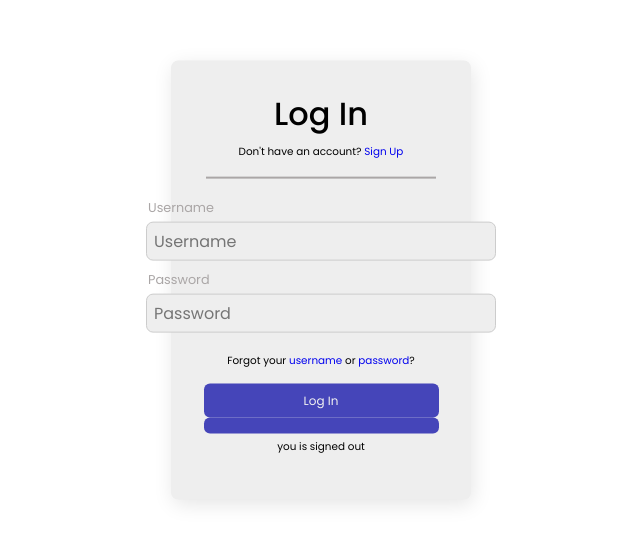
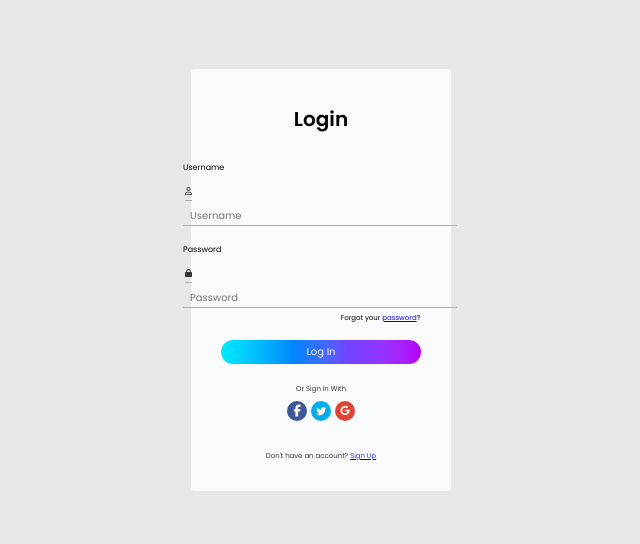
Before and after one commit to peterphan20/Guild-roster, a React (Create React App) app: page /login in a window 1280 px wide. Shown: the part 120-664 px from the top of the page, without its empty margins (319-959 px from the left). Built offline with nearby package versions, Linux system fonts and the light colour scheme.

Commit message:
chore: login form styled

```diff
--- a/src/App.js
+++ b/src/App.js
@@ -14,7 +14,6 @@ const App = () => {
 	const [editClassname, setEditClassname] = useState("");
 	const [editRace, setEditRace] = useState("");
 	const [auth, setAuth] = useState({});
-
 
 	return (
 		<Container>
--- a/src/components/GuildList.js
+++ b/src/components/GuildList.js
@@ -158,12 +158,15 @@ const Navbar = styled.div`
 	height: 2.6rem;
 `;
 const Searchbar = styled.div`
+
 	display: flex;
 	justify-content: center;
 	align-items: center;
 	width: 100%;
 
 	input {
+		background-color: #fffae9;
+		font-size: 12px;
 		border: none;
 		border-radius: 6px;
 		padding: 3px 150px 3px 5px;
--- a/src/components/Login.js
+++ b/src/components/Login.js
@@ -25,16 +25,14 @@ const Login = ({ auth, setAuth }) => {
 
 	return (
 		<LoginContainer>
-			<div className="login-ui">
-				<div className="login-container">
-					<h1>Log In</h1>
-					<p className="sign-up-link">
-						Don't have an account? <Link to="/signup">Sign Up</Link>
-					</p>
-					<hr />
+			<LoginForm>
+				<Loginh1>Login</Loginh1>
 				<div className="login-input-fields">
-						<label htmlFor="login-email">Username</label>
-						<input
+					<div className="input-field">
+						<LoginLabel htmlFor="login-email">Username</LoginLabel>
+						<IconTextBox className="icon-textbox">
+							<i className="far fa-user"></i>
+							<LoginInputField
 								type="text"
 								id="login-email"
 								placeholder="Username"
@@ -42,8 +40,13 @@ const Login = ({ auth, setAuth }) => {
 								value={username}
 								onChange={(e) => setUsername(e.target.value)}
 							/>
-						<label htmlFor="login-password">Password</label>
-						<input
+						</IconTextBox>
+					</div>
+					<div className="input-field">
+						<LoginLabel htmlFor="login-password">Password</LoginLabel>
+						<IconTextBox className="icon-textbox">
+							<i className="fas fa-lock"></i>
+							<LoginInputField
 								type="password"
 								id="login-password"
 								placeholder="Password"
@@ -51,25 +54,31 @@ const Login = ({ auth, setAuth }) => {
 								value={password}
 								onChange={(e) => setPassword(e.target.value)}
 							/>
+						</IconTextBox>
 					</div>
-					<div className="login-footer">
-						<p>
+				</div>
+				<PasswordForgetLink>
 					Forgot your{" "}
-							<a href="https://github.com/peterphan20" target="_blank" rel="noreferrer">
-								username
-							</a>{" "}
-							or{" "}
 					<a href="https://github.com/peterphan20" target="_blank" rel="noreferrer">
 						password
 					</a>
 					?
-						</p>
-						<button onClick={handleLoginAuth}>Log In</button>
-						<button onClick={handleLogout}></button>
-						<p>{auth.username ? "you is signed in" : "you is signed out"}</p>
-					</div>
-				</div>
-			</div>
+				</PasswordForgetLink>
+				<LoginFooter className="login-footer">
+					<LoginBtn onClick={handleLoginAuth}>Log In</LoginBtn>
+					{/* <ResponseText>{auth.username ? "you is signed in" : "you is signed out"}</ResponseText> */}
+					<IconText>Or Sign in With </IconText>
+					<FooterIcons>
+						<i class="fab fa-facebook-f facebook"></i>
+						<i class="fab fa-twitter twitter"></i>
+						<i class="fab fa-google google"></i>
+					</FooterIcons>
+					<SignUp>
+						Don't have an account? <Link to="/signup">Sign Up</Link>
+					</SignUp>
+					{/* <button onClick={handleLogout}>logout</button>*/}
+				</LoginFooter>
+			</LoginForm>
 		</LoginContainer>
 	);
 };
@@ -77,94 +86,184 @@ const Login = ({ auth, setAuth }) => {
 export default Login;
 
 const LoginContainer = styled.div`
-	div.login-ui {
-		position: absolute;
-		top: 50%;
-		left: 50%;
-		transform: translate(-50%, -50%);
-		-ms-transform: translate(-50%, -50%);
-		-webkit-transform: translate(-50%, -50%);
-		width: 100%;
-	}
-	div.login-container {
-		background-color: #eeeeee;
+	background-color: #e5e7eb;
+	display: flex;
+	justify-content: center;
+	align-items: center;
+	min-height: 100%;
+	min-width: 100%;
+`;
+const LoginForm = styled.div`
+	background-color: #f9fafb;
 	display: flex;
 	flex-direction: column;
 	justify-content: center;
 	align-items: center;
-		border-radius: 7px;
-		margin: auto;
-		padding: 1.8rem;
-		width: 300px;
-		box-shadow: 2px 5px 20px rgba(0, 0, 0, 0.1);
+	border-radius: 4px;
+	width: 260px;
+`;
+const Loginh1 = styled.h1`
+	font-size: 20px;
+	font-weight: 600;
+	margin-top: 35px;
+	margin-bottom: 10px;
+`;
+const LoginLabel = styled.label`
+	font-size: 8px;
+	font-weight: 400;
+	display: block;
+	margin-top: 18px;
+	margin-bottom: 2px;
+`;
+const LoginInputField = styled.input`
+	background: transparent;
+	color: #333333;
+	font-size: 10px;
+	border: none;
+	outline: none;
+	padding: 3px 65px 0px 7px;
+`;
+const IconTextBox = styled.div`
+	margin: 0 0.125em;
+	display: inline;
+	border: none;
+	outline: none;
+	border-bottom: 1px solid #adadad;
+	vertical-align: baseline;
+
+	i {
+		font-size: 8px;
+		color: #333333;
 	}
-	h1 {
-		font-size: 2em;
-		font-weight: 500;
-		margin-bottom: 0.2em;
-	}
-	p {
-		font-size: 0.65em;
-		font-weight: 400;
-	}
-	hr {
-		border: 0.1px solid rgb(170 166 166);
-		margin-top: 1px;
-		margin-bottom: 20px;
-		width: 230px;
-	}
-	label {
-		display: block;
-		color: rgb(170 166 166);
-		font-size: 0.8em;
-		font-weight: 400;
-		margin-left: 2px;
-	}
-	input[type="text"],
-	input[type="password"] {
-		background-color: #eeeeee;
-		font-size: 1em;
-		font-weight: 400;
-		border: 1px solid #ccc;
-		border-radius: 7px;
-		box-sizing: border-box;
-		padding-top: 6px;
-		padding-bottom: 6px;
-		padding-left: 7px;
-		padding-right: 25px;
-	}
-	input[type="text"] {
+`;
+const PasswordForgetLink = styled.p`
+	font-size: 7px;
+	margin-left: 17em;
 	margin-top: 5px;
-		margin-bottom: 10px;
-	}
-	input[type="password"] {
-		margin-top: 5px;
-		margin-bottom: 15px;
-	}
-	button {
-		background-color: rgb(69, 69, 185);
-		color: #f1f1f1;
-		font-size: 12px;
-		font-weight: 400;
-		border: none;
-		border-radius: 6px;
-		padding: 8px 20px;
-		width: 235px;
-	}
-	a {
-		text-decoration: none;
-	}
-	.sign-up-link {
-		margin-bottom: 1.5em;
-	}
-	.login-footer {
+	margin-bottom: 17px;
+`;
+const LoginFooter = styled.div`
 	display: flex;
 	flex-direction: column;
 	justify-content: center;
 	align-items: center;
-	}
-	.login-footer p {
-		margin-top: 5px;
-		margin-bottom: 1.5em;
+`;
+const LoginBtn = styled.button`
+	background-image: linear-gradient(
+		to right,
+		#00e9ff,
+		#00d4ff,
+		#00bcff,
+		#00a3ff,
+		#0085ff,
+		#2775ff,
+		#4e60ff,
+		#7244ff,
+		#853cfe,
+		#9731fd,
+		#a722fb,
+		#b700f8
+	);
+	color: #fffae9;
+	font-size: 10px;
+	font-weight: 400;
+	border: none;
+	outline: none;
+	border-radius: 15px;
+	width: 20em;
+	height: 2.4em;
+	transition: background-image 0.3s ease;
+	cursor: pointer;
+	&:hover {
+		background-image: linear-gradient(
+			to left,
+			#00e9ff,
+			#00d4ff,
+			#00bcff,
+			#00a3ff,
+			#0085ff,
+			#2775ff,
+			#4e60ff,
+			#7244ff,
+			#853cfe,
+			#9731fd,
+			#a722fb,
+			#b700f8
+		);
 	}
 `;
+const ResponseText = styled.p`
+	font-size: 8px;
+	color: red;
+	margin-top: 10px;
+`;
+const IconText = styled.p`
+	font-size: 7px;
+	font-weight: 300;
+	margin-top: 20px;
+`;
+const FooterIcons = styled.div`
+	display: flex;
+	flex-direction: row;
+	justify-content: center;
+	align-items: center;
+
+	i {
+		color: #fffae9;
+		margin-top: 7px;
+		margin-left: 2px;
+		margin-right: 2px;
+	}
+	.facebook {
+		background-color: rgb(59, 89, 152);
+		font-size: 12px;
+		border-radius: 50%;
+		width: 20px;
+		height: 20px;
+		padding-top: 4px;
+		padding-left: 6.4px;
+		transition: 0.1s ease-in;
+		cursor: pointer;
+	}
+	.facebook:hover {
+		background-color: #212529;
+		transform: scale(1.14);
+	}
+	.twitter {
+		background-color: rgb(0, 172, 238);
+		font-size: 10px;
+		border-radius: 50%;
+		width: 20px;
+		height: 20px;
+		padding-top: 5px;
+		padding-left: 5.3px;
+		transition: 0.1s ease-in;
+		cursor: pointer;
+	}
+	.twitter:hover {
+		background-color: #212529;
+		transform: scale(1.14);
+	}
+	.google {
+		background-color: rgb(219 68 55);
+		font-size: 9.5px;
+		border-radius: 50%;
+		width: 20px;
+		height: 20px;
+		padding-top: 5.3px;
+		padding-left: 5.6px;
+		transition: 0.1s ease-in;
+		cursor: pointer;
+	}
+	.google:hover {
+		background-color: #212529;
+		transform: scale(1.14);
+	}
+`;
+const SignUp = styled.div`
+	font-size: 7px;
+	font-weight: 300;
+	padding-top: 15px;
+	margin-top: 15px;
+	margin-bottom: 30px;
+`;
--- a/src/helpers/auth.js
+++ b/src/helpers/auth.js
@@ -1,7 +1,7 @@
 const CONTENT_TYPE_JSON = { "Content-Type": "application/json; charset=UTF-8" };
 
 export const fetchAuthToken = async (username, password) => {
-	const response = await fetch("https://api-guildroster.herokuapp.com/auth/jwt/login", {
+	const response = await fetch("https://guildroster.herokuapp.com/auth/jwt/login", {
 		method: "POST",
 		body: JSON.stringify({
 			username: username,
@@ -14,7 +14,7 @@ export const fetchAuthToken = async (username, password) => {
 };
 
 export const testAuth = async (token) => {
-	const response = await fetch("https://api-guildroster.herokuapp.com/auth/jwt/test", {
+	const response = await fetch("https://guildroster.herokuapp.com/auth/jwt/test", {
 		method: "GET",
 		headers: {
 			Authorization: `Bearer ${token}`,
--- a/src/helpers/crudMembers.js
+++ b/src/helpers/crudMembers.js
@@ -1,11 +1,11 @@
 export const fetchMembers = async (cb) => {
-	const res = await fetch("https://api-guildroster.herokuapp.com/members");
+	const res = await fetch("https://guildroster.herokuapp.com/members");
 	const data = await res.json();
 	cb(data);
 };
 
 export const postMember = async (memberObj) => {
-	const res = await fetch("https://api-guildroster.herokuapp.com/members", {
+	const res = await fetch("https://guildroster.herokuapp.com/members", {
 		method: "POST",
 		body: memberObj,
 		headers: { "Content-Type": "application/json; charset=UTF-8" },
@@ -17,7 +17,7 @@ export const postMember = async (memberObj) => {
 export const putMember = async (id, editMemberObj, token) => {
 	console.log(editMemberObj);
 	console.log(token);
-	const res = await fetch(`https://api-guildroster.herokuapp.com/members/${id}`, {
+	const res = await fetch(`https://guildroster.herokuapp.com/members/${id}`, {
 		method: "PUT",
 		body: JSON.stringify(editMemberObj),
 		headers: {
@@ -30,7 +30,7 @@ export const putMember = async (id, editMemberObj, token) => {
 };
 
 export const removeMember = async (id, token) => {
-	const res = await fetch(`https://api-guildroster.herokuapp.com/members/${id}`, {
+	const res = await fetch(`https://guildroster.herokuapp.com/members/${id}`, {
 		method: "DELETE",
 		headers: {
 			"Content-Type": "application/json; charset=UTF-8",
```
Also changed, not shown: src/components/LogoutButton.js (added, +18 -0 lines), 1 other file (tests, documents, lock files or other folders). Lines whose indentation alone changed are shown as unchanged.
